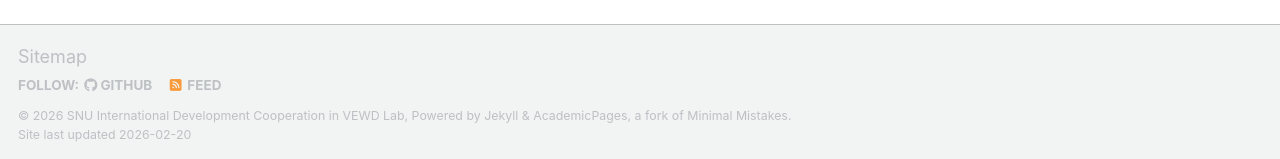
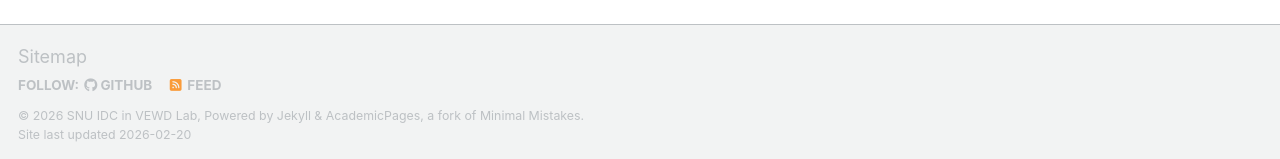
Before and after one commit to snu-global-workforce-lab/snu-global-workforce-lab.github.io, a Jekyll site: the page built from _pages/talkmap.html, in a window 1280 px wide and 1158 px high. Shown: the part 996-1155 px from the top of the window. Built offline with Jekyll 4.4.1, drawn with Linux system fonts in a browser that asks for light colours; nearby versions of some CDN libraries; some web fonts are replaced; a script bundle is joined from its source files by our own code; library files that are not in the unit come from our copies.

Commit message:
Update _config.yml

```diff
--- a/_config.yml
+++ b/_config.yml
@@ -10,7 +10,7 @@
 locale                   : "en-US"
 site_theme               : "default" # The available themes options are "default", "air", "sunrise", "mint", "dirt" and "contrast"
 title       : "SNU International Development Cooperation in VEWD Lab"
-name        : &name "SNU International Development Cooperation in VEWD Lab"
+name        : &name "SNU IDC in VEWD Lab"
 description : "Research on workforce development, skills analytics, and evidence-based HR/TVET policy."
 url         : "https://snu-global-workforce-lab.github.io" # The base hostname & protocol for your site e.g. "https://[your GitHub username].github.io",
                                                            # or if you already have some other page hosted on Github then use "https://[your GitHub username].github.io/[Your Repo Name]"
```
